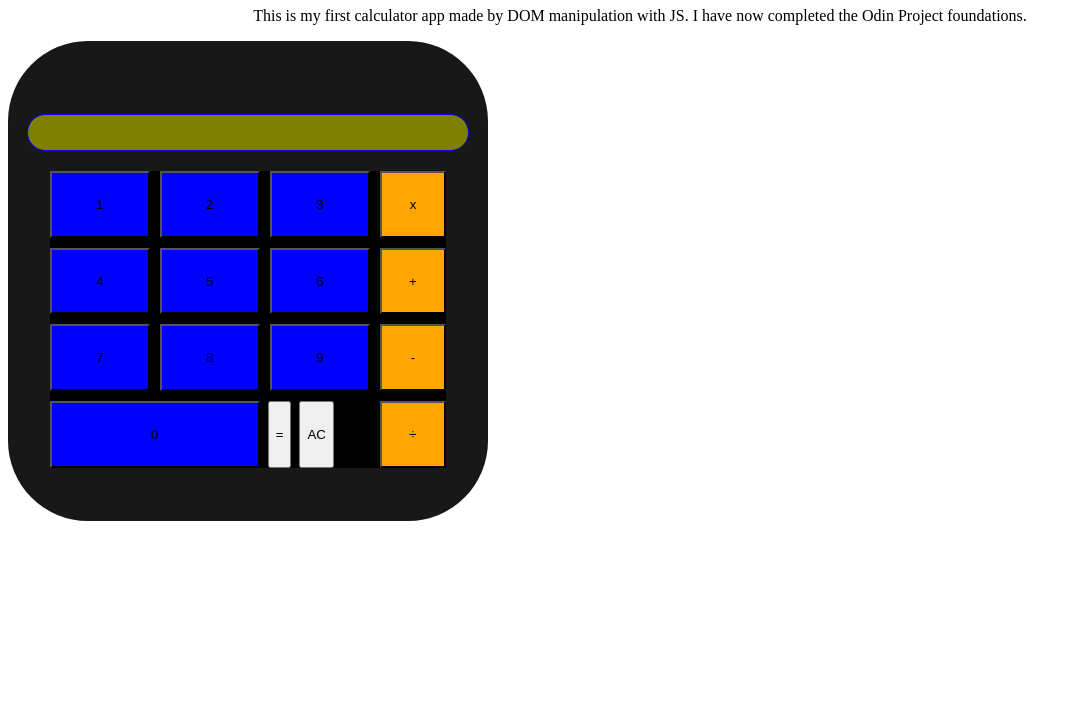
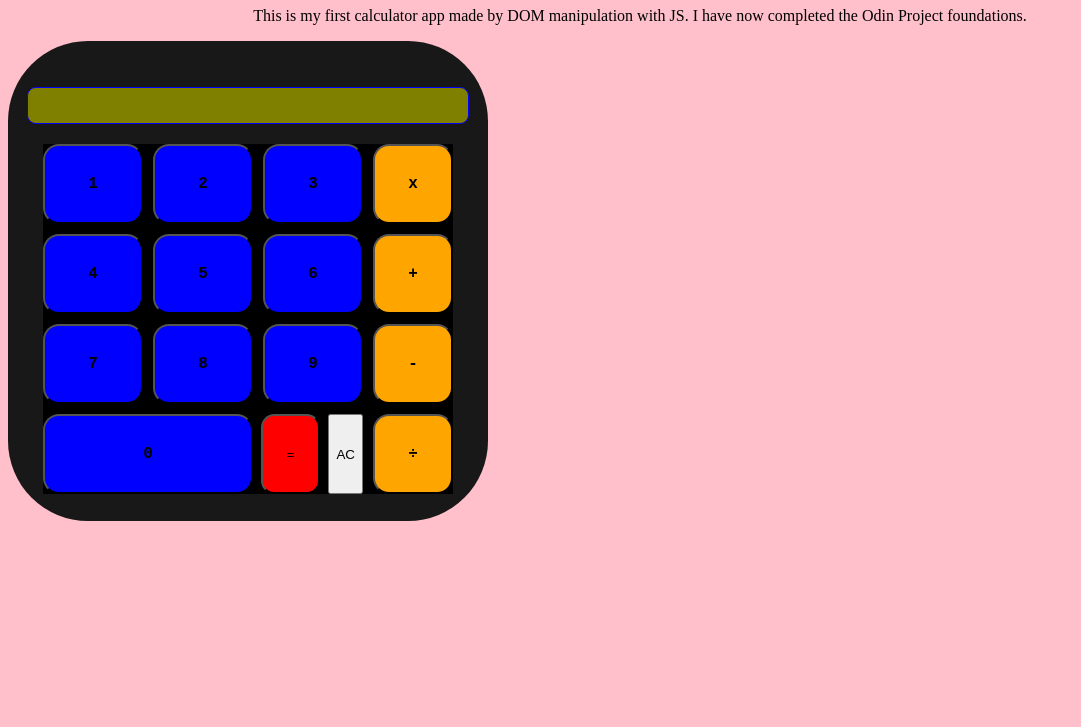
Before and after one commit to KallamSamad/calculator, a plain HTML site: page index.html in a window 1280 px wide. Shown: the part 73-800 px from the top of the page, without its empty margins (0-1081 px from the left). Drawn offline with Linux system fonts and the light colour scheme.

Commit message:
finalised the format

```diff
--- a/style.css
+++ b/style.css
@@ -1,3 +1,6 @@
+body{
+    background-color: pink;
+}
 .buttonCont{
     display: flex;
     flex-direction: row;
@@ -40,10 +43,16 @@
     background-color: black;
 }
 
-.operator{
+.operator, .equal{
     height: 5em;
     width: 5em;
     background-color: orange;
+}
+.equal{
+    background-color: red;
+    height: 6em;
+    width: 7em;
+    border-radius: 1em;
 }
 
 .bottomCont {
@@ -66,7 +75,7 @@
 
 .textBox{
    border: 1px solid blue;
-   border-radius: 3em;
+   border-radius: 0.5em;
    height: 2em;
    width: 25em;
    background-color: olive;
@@ -76,3 +85,9 @@
    text-align: right;
 
 }
+.numberBtns, .operator {
+    font-family: 'Courier New', Courier, monospace;
+    font-size: 1em;
+    font-weight: bold;
+    border-radius: 1em;
+}
```
